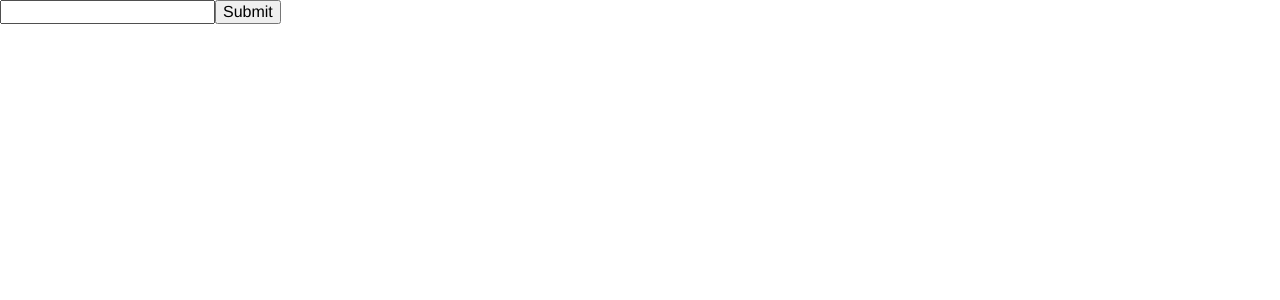
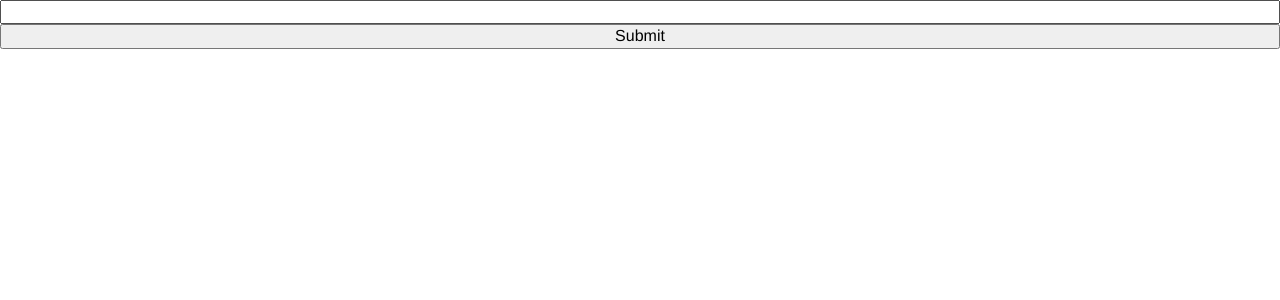
Before and after one commit to vutengklanricsi/webshop, a React (Create React App) app: page /signup in a window 1280 px wide. Shown: the top 300 px of the page. Built offline with nearby package versions, Linux system fonts and the light colour scheme.

Commit message:
Bug fix: clicking link now directs to the component

```diff
--- a/src/App.js
+++ b/src/App.js
@@ -8,16 +8,11 @@ function App() {
     <>
       <BrowserRouter>
         <Switch>
-          <Route exact path={ROUTES.HOME}>
-            <Home />
-          </Route>
-          <Route exact path={ROUTES.SIGNUP}>
-            <SignUp />
-          </Route>
+          <Route exact path={ROUTES.HOME} component={Home}/>
+          <Route path={ROUTES.SIGNUP} component={SignUp}/>
         </Switch>
       </BrowserRouter>
     </>
   );
 }
-
 export default App;
--- a/src/components/form/styles/form.js
+++ b/src/components/form/styles/form.js
@@ -1,6 +1,9 @@
 import styled from "styled-components/macro";
 
-export const Frame = styled.div``;
+export const Frame = styled.div`
+    display: flex;
+    flex-direction: column;
+`;
 
 export const Input = styled.input``;
 
--- a/src/constants/navbarItems.js
+++ b/src/constants/navbarItems.js
@@ -2,21 +2,26 @@ export const NavbarItems = [
   {
     id: 1,
     NavbarItem: 'Products',
+    Route: '/',
   },
   {
     id: 2,
     NavbarItem: 'About',
+    Route: '/about',
   },
   {
     id: 3,
     NavbarItem: 'Sign Up',
+    Route: '/signup',
   },
   {
     id: 4,
     NavbarItem: 'Log In',
+    Route: '/signin',
   },
   {
     id: 5,
     NavbarItem: 'Log Out',
+    Route: '/',
   },
 ];
--- a/src/constants/routes.js
+++ b/src/constants/routes.js
@@ -1,2 +1,2 @@
-export const HOME = '/';
-export const SIGNUP = '/signup';
+export const HOME = "/";
+export const SIGNUP = "/signup";
--- a/src/containers/navbar.js
+++ b/src/containers/navbar.js
@@ -1,16 +1,15 @@
 import React from 'react';
 import { Navbar } from '../components/index';
 import { NavbarItems } from '../constants/navbarItems';
-import * as ROUTES from '../constants/routes';
 
 export const NavbarContainer = () => {
   return (
     <Navbar>
       {NavbarItems.map((item) => {
-        /* console.log(item); */
+        console.log(item);
         return (
           <Navbar.Item key={item.id}>
-            <Navbar.StyleLink to={ROUTES.HOME}>
+            <Navbar.StyleLink to={item.Route}>
               {item.NavbarItem}
             </Navbar.StyleLink>
           </Navbar.Item>
```
Also changed, not shown: 1 other file (tests, documents, lock files or other folders).
